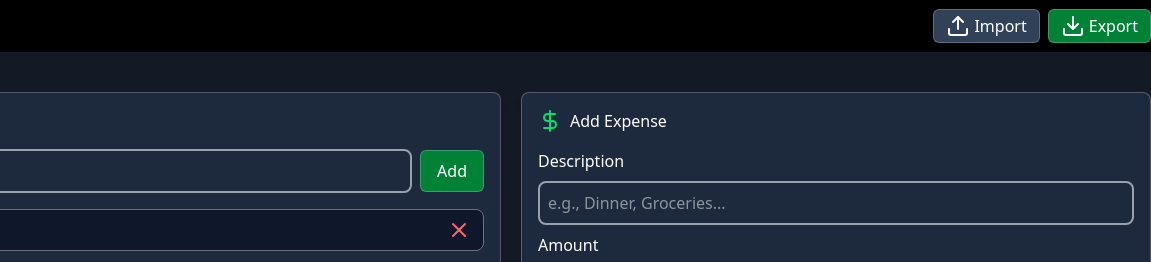
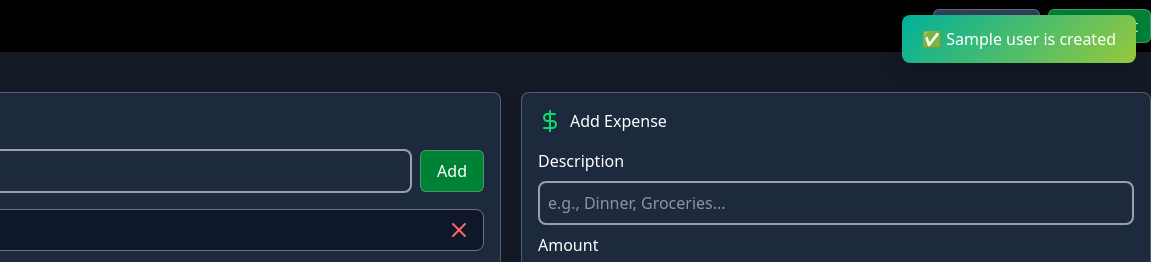
Before and after one commit to rayan2228/split-wise, a website built with Vite: page index.html in a window 1280 px wide. Both pictures are taken after typing "Sample" into the empty fields and a click on the button "Add". Shown: the top 262 px of the page, 129-1280 px from the left. Built offline with nearby package versions, Linux system fonts and the light colour scheme.

Commit message:
feat: add toastify notification

```diff
--- a/index.html
+++ b/index.html
@@ -97,7 +97,7 @@
                 <label for="paid-by">Paid by</label>
                 <select
                   id="paid-by"
-                  class="border-2 border-gray-400 rounded-lg p-2 bg-slate-800 focus:border-green-700 outline-none"
+                  class="border-2 border-gray-400 rounded-lg p-2 bg-slate-800 focus:border-green-700 outline-none capitalize"
                 ></select>
               </div>
               <button class="btn btn-primary w-full flex justify-center">
--- a/package.json
+++ b/package.json
@@ -13,6 +13,7 @@
   },
   "dependencies": {
     "@tailwindcss/vite": "^4.1.18",
-    "tailwindcss": "^4.1.18"
+    "tailwindcss": "^4.1.18",
+    "toastify-js": "^1.12.0"
   }
 }
--- a/src/js/ui/splitWiseUI.js
+++ b/src/js/ui/splitWiseUI.js
@@ -1,4 +1,5 @@
 import { DOMHelper } from "./DOMHelper";
+import { errorToastify, successToastify } from "./tostify";
 
 export class SplitWiseUI {
   constructor(userService, expenseService) {
@@ -36,9 +37,10 @@ export class SplitWiseUI {
       }
       const createdUser = this.userService.createUser(userName);
       this.addUserIntoOption(createdUser.name);
+      successToastify(`${createdUser.name} user is created`);
       this.elements.addUserForm.reset();
     } catch (error) {
-      throw new Error("adding user error", error);
+      errorToastify(error);
     }
   }
 
--- /dev/null
+++ b/src/js/ui/tostify.js
@@ -0,0 +1,39 @@
+import Toastify from "toastify-js";
+import "toastify-js/src/toastify.css";
+
+const baseOptions = {
+  close: false,
+  gravity: "top",
+  position: "right",
+  stopOnFocus: true,
+  duration: 3000,
+  style: {
+    borderRadius: "8px",
+    fontWeight: "500",
+    boxShadow: "0 6px 20px rgba(0,0,0,0.15)",
+  },
+};
+
+export function successToastify(text, duration = 3000) {
+  return Toastify({
+    ...baseOptions,
+    text: `✅ ${text}`,
+    duration,
+    style: {
+      ...baseOptions.style,
+      background: "linear-gradient(135deg, #00b09b, #96c93d)",
+    },
+  }).showToast();
+}
+
+export function errorToastify(text, duration = 3000) {
+  return Toastify({
+    ...baseOptions,
+    text: `❌ ${text}`,
+    duration,
+    style: {
+      ...baseOptions.style,
+      background: "linear-gradient(135deg, #ff416c, #ff4b2b)",
+    },
+  }).showToast();
+}
```
Also changed, not shown: 1 other file.
